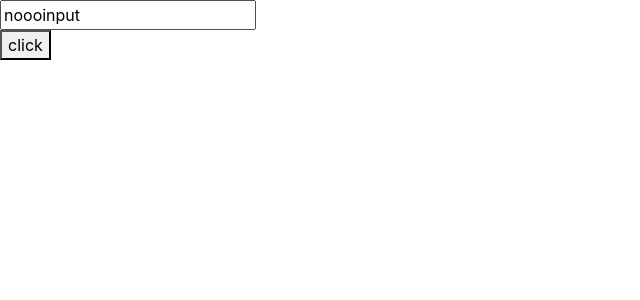
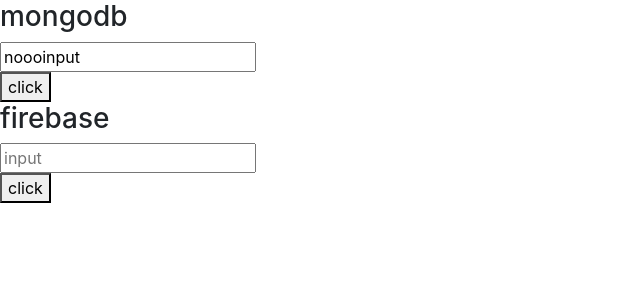
Before and after one commit to Chaoyuuu/InsuranceWeb, a React (Create React App) app in the folder client/: page /connect in a window 1280 px wide. Shown: the top 300 px of the page, without its empty margins (0-640 px from the left). Built offline with nearby package versions, Linux system fonts and the light colour scheme.

Commit message:
axios.get bug

```diff
--- a/client/public/index.html
+++ b/client/public/index.html
@@ -27,8 +27,8 @@
             crossorigin="anonymous"
         />
 
-
-    <script src="https://unpkg.com/react/umd/react.production.min.js"
+        <script
+            src="https://unpkg.com/react/umd/react.production.min.js"
             crossorigin
         />
         <script
@@ -44,6 +44,7 @@
 
         <title>Insurance Dapp</title>
     </head>
+
     <body>
         <noscript>
           You need to enable JavaScript to run this app.
@@ -59,5 +60,6 @@
           To begin the development, run `npm start` or `yarn start`.
           To create a production bundle, use `npm run build` or `yarn build`.
         -->
+
     </body>
 </html>
--- a/client/src/components/Connect.js
+++ b/client/src/components/Connect.js
@@ -1,5 +1,8 @@
 import React, { Component } from "react";
 import axios from 'axios';
+
+// const decRef = firestore.doc()
+// const outputHeader = document.querySelector("Name");
 
 class Connect extends Component{
 
@@ -27,28 +30,29 @@
 
         console.log(`const user: ${user.name}`);
 
-        // var headers = {
-        //         'Access-Control-Allow-Origin': '*',
-
-        // };
+        /*
+        var headers = {
+                'Access-Control-Allow-Origin': '*',
+        };
+        */
 
         axios.post('http://localhost:5000/api/items', user)
             .then((req, res) => {
                 console.log('Successfully connected to db')
                 console.log(`Successfully connected to db ${req.data}`)
+                console.log(res)
                 // res.status(200).send(res)
 
             })
             .catch((err, res) => {
                 console.log(`Not connected to db ${err}`)
             });
-
-
     }
 
     render(){
         return (
             <div>
+                <h3> mongodb </h3>
                 <form className="form-horizontal" role="form">
                     <input
                     label={"Name"}
@@ -60,9 +64,80 @@
                 </form>
 
                 <button onClick={this.handleSubmit}> click</button>
+                <Queryy/>
             </div>
         );
     }
 };
 
+class Queryy extends Component {
+    constructor(props) {
+        super(props);
+        this.state= {input:'', item_table:[]};
+        this.handleChange = this.handleChange.bind(this);
+        this.handleSubmit = this.handleSubmit.bind(this);
+    }
+
+    handleChange(e) {
+        //console.log(e.target.value)
+        this.setState({input: e.target.value})
+    }
+
+    handleSubmit(e) {
+        e.preventDefault();
+
+        console.log(`in hundlesubmit: ${this.state.input}`);
+
+        const user = {
+            name: this.state.input,
+        };
+
+        console.log(`const user: ${user.name}`);
+
+
+        // axios.put('http://localhost:5000/api/items', user)
+        //     .then((req, res) => {
+        //         console.log('Successfully connected to db in put')
+        //         console.log(`Successfully connected to db in put ${req.data}`)
+        //         console.log(res)
+        //         // res.status(200).send(res)
+
+        //     })
+        //     .catch((err, res) => {
+        //         console.log(`Not connected to db in put${err}`)
+        //     });
+
+        axios.get('http://localhost:5000/api/items')
+            .then((req, response) => {
+                console.log('Successfully connected to db in get')
+                console.log(response)
+                // this.setState({item_table: res.data})
+                // console.log(`Successfully connected to db in get ${res.data}`)
+
+            })
+            .catch((err, res) => {
+                console.log(`Not connected to db in put${err}`)
+            });
+
+    }
+
+    render(){
+        return (
+            <div>
+                <h3> firebase </h3>
+                <form className="form-horizontal" role="form">
+                    <input
+                    label={"Name"}
+                    placeholder={"input"}
+                    onChange={this.handleChange}
+                    value={this.state.input}
+                    />
+                </form>
+
+                <button onClick={this.handleSubmit}> click</button>
+            </div>
+        );
+    }
+}
+
 export default Connect;
```
Also changed, not shown: 1 other file (tests, documents, lock files or other folders). Lines whose indentation alone changed are shown as unchanged.
